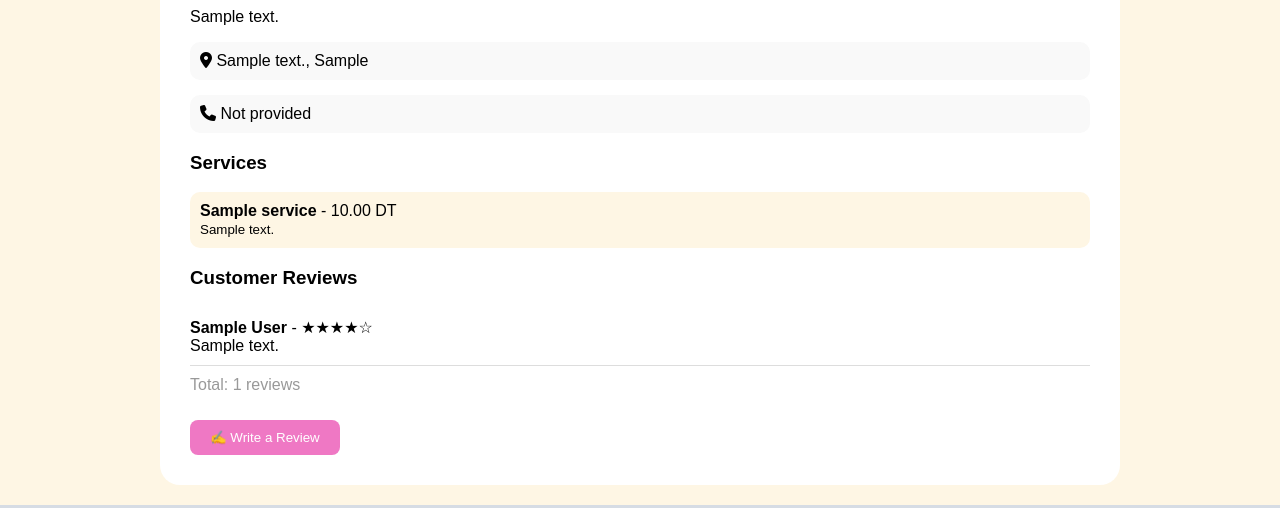
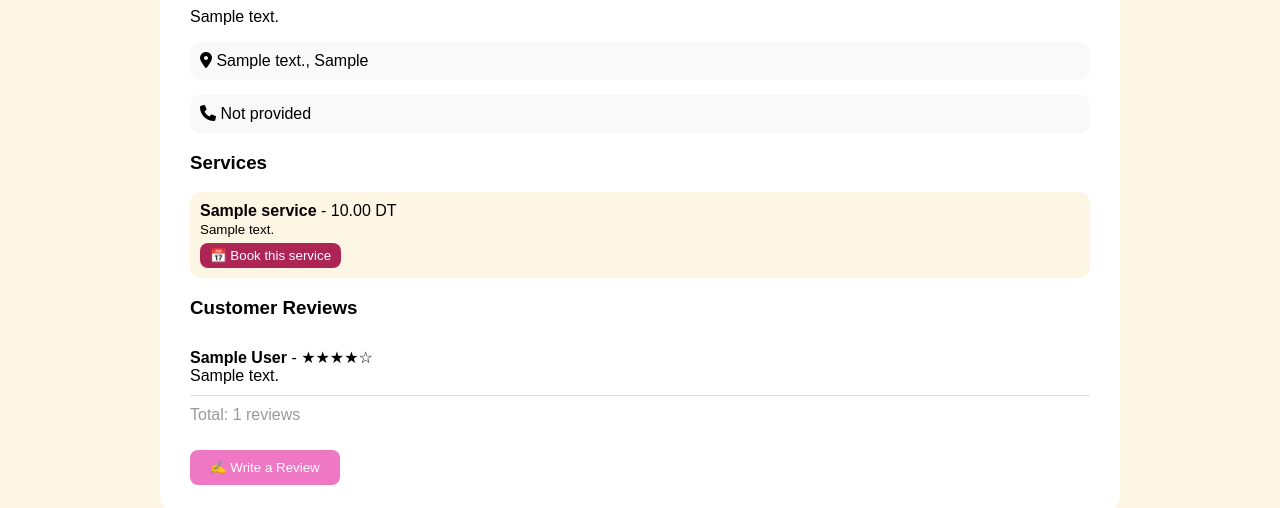
Before and after one commit to chaima674/BeautiTrust, a Django app: page /spot/1/ in a window 1280 px wide. Shown: the part 855-1363 px from the top of the page. Run offline with Django 5.2, Linux system fonts and the light colour scheme; tables that the repository leaves empty hold one stand-in row (values such as "Sample post"); grey boxes marked "Sample" are stand-in pictures.

Commit message:
completed project

```diff
--- a/core/admin.py
+++ b/core/admin.py
@@ -66,7 +66,7 @@ class CartAdmin(admin.ModelAdmin):
 # ========== Transaction Admin ==========
 @admin.register(Transaction)
 class TransactionAdmin(admin.ModelAdmin):
-    list_display = ('id', 'user', 'transaction_type', 'total_price', 'status', 'transaction_date')
+    list_display = ('id', 'user', 'transaction_type', 'total_price', 'commission_amount', 'status', 'transaction_date')
     list_filter = ('status', 'transaction_type', 'transaction_date')
     search_fields = ('user__full_name',)
     readonly_fields = ('transaction_date',)
@@ -78,7 +78,7 @@ class ReviewAdmin(admin.ModelAdmin):
     list_filter = ('rating', 'created_at')
     search_fields = ('comment', 'user__full_name')
 
-# ========== Product Review Admin (NEW) ==========
+# ========== Product Review Admin ==========
 @admin.register(ProductReview)
 class ProductReviewAdmin(admin.ModelAdmin):
     list_display = ('user', 'product', 'rating', 'created_at')
--- a/core/api.py
+++ b/core/api.py
@@ -4,14 +4,13 @@ from django.contrib.auth.hashers import check_password, make_password
 from django.views.decorators.csrf import csrf_exempt
 import json
 
-# ========== SPOTS & PRODUCTS API (FIXED WITH SERVICES) ==========
+# ========== SPOTS & PRODUCTS API ==========
 
 def get_spots(request):
     """Get all beauty spots with their services"""
     spots = BeautySpot.objects.all()
     data = []
     for spot in spots:
-        # Get all services for this spot from the Service model
         services = list(Service.objects.filter(beautyspot=spot).values_list('name', flat=True))
         data.append({
             'id': spot.id,
@@ -103,14 +102,8 @@ def get_spot_detail(request, spot_id):
     """Get detailed information about a specific beauty spot"""
     try:
         spot = BeautySpot.objects.get(id=spot_id)
-
-        # Get services for this spot
         services = list(Service.objects.filter(beautyspot=spot).values('id', 'name', 'description', 'price'))
-
-        # Get reviews for this spot
         reviews = list(spot.reviews.values('id', 'user__full_name', 'rating', 'comment', 'created_at'))
-
-        # Calculate average rating
         if reviews:
             avg_rating = sum(r['rating'] for r in reviews) / len(reviews)
         else:
@@ -131,7 +124,6 @@ def get_spot_detail(request, spot_id):
             'reviews': reviews,
             'review_count': len(reviews)
         }
-
         return JsonResponse(spot_data, safe=False)
     except BeautySpot.DoesNotExist:
         return JsonResponse({'error': 'Spot not found'}, status=404)
@@ -139,17 +131,12 @@ def get_spot_detail(request, spot_id):
 # ========== PRODUCT DETAIL API ==========
 
 def get_product_detail(request, product_id):
-    """Get detailed information about a specific product including reviews"""
     from .models import ProductReview
     try:
         product = Product.objects.get(id=product_id)
-
-        # Get reviews for this product
         reviews = list(ProductReview.objects.filter(product_id=product_id).values(
             'id', 'user__full_name', 'rating', 'comment', 'created_at'
         ))
-
-        # Calculate average rating
         if reviews:
             avg_rating = sum(r['rating'] for r in reviews) / len(reviews)
         else:
@@ -170,7 +157,6 @@ def get_product_detail(request, product_id):
             'provider_city': product.provider.city if product.provider else '',
             'reviews': reviews,
         }
-
         return JsonResponse(product_data, safe=False)
     except Product.DoesNotExist:
         return JsonResponse({'error': 'Product not found'}, status=404)
@@ -178,7 +164,6 @@ def get_product_detail(request, product_id):
 # ========== REVIEWS API ==========
 
 def get_reviews(request):
-    """Get all reviews for beauty spots"""
     from .models import Review
     reviews = list(Review.objects.values(
         'id', 'user__full_name', 'beautyspot__name', 'beautyspot_id', 'rating', 'comment', 'created_at'
@@ -187,7 +172,6 @@ def get_reviews(request):
 
 @csrf_exempt
 def add_review(request):
-    """Add a new review (only for logged-in users)"""
     from .models import Review
     if request.method != 'POST':
         return JsonResponse({'success': False, 'error': 'Invalid request method'})
@@ -211,7 +195,6 @@ def add_review(request):
 # ========== PRODUCT REVIEWS API ==========
 
 def get_product_reviews(request):
-    """Get all reviews for products"""
     from .models import ProductReview
     reviews = list(ProductReview.objects.values(
         'id', 'user__full_name', 'product__name', 'product_id', 'rating', 'comment', 'created_at'
@@ -220,7 +203,6 @@ def get_product_reviews(request):
 
 @csrf_exempt
 def add_product_review(request):
-    """Add a new product review (only for logged-in users)"""
     from .models import ProductReview
     if request.method != 'POST':
         return JsonResponse({'success': False, 'error': 'Invalid request method'})
@@ -244,7 +226,6 @@ def add_product_review(request):
 # ========== ADVICE RESPONSES API ==========
 
 def get_advice_responses(request):
-    """Get all advice responses"""
     from .models import AdviceResponse
     responses = list(AdviceResponse.objects.values(
         'id', 'user__full_name', 'question_text', 'answer_text', 'created_at'
@@ -265,7 +246,6 @@ def save_advice_response(request):
         data = json.loads(request.body)
         question_text = data.get('question_text')
         answer_text = data.get('answer_text')
-
         response = AdviceResponse.objects.create(
             user_id=user_id,
             question_text=question_text,
@@ -317,9 +297,14 @@ def add_to_cart(request):
         if item_type == 'spot':
             item = BeautySpot.objects.get(id=item_id)
             Cart.objects.create(user_id=user_id, beautyspot=item, quantity=1)
-        else:
+        elif item_type == 'product':
             item = Product.objects.get(id=item_id)
             Cart.objects.create(user_id=user_id, product=item, quantity=1)
+        elif item_type == 'service':
+            item = Service.objects.get(id=item_id)
+            Cart.objects.create(user_id=user_id, service=item, quantity=1)
+        else:
+            return JsonResponse({'success': False, 'error': 'Invalid item_type'})
 
         return JsonResponse({'success': True})
     except Exception as e:
@@ -353,7 +338,7 @@ def add_to_wishlist(request):
     except Exception as e:
         return JsonResponse({'success': False, 'error': str(e)})
 
-# ========== TRANSACTION API (FIXED) ==========
+# ========== TRANSACTION API ==========
 
 @csrf_exempt
 def create_transaction(request):
@@ -372,8 +357,13 @@ def create_transaction(request):
         price = data.get('price', 50)
         commission = price * 0.10
 
-        # Map 'spot' to 'service' because Transaction model only accepts 'product' or 'service'
-        mapped_type = 'service' if item_type == 'spot' else item_type
+        # Determine transaction_type (must be 'product' or 'service')
+        if item_type == 'product':
+            mapped_type = 'product'
+        elif item_type == 'service' or item_type == 'spot':
+            mapped_type = 'service'
+        else:
+            return JsonResponse({'success': False, 'error': 'Invalid item_type for transaction'})
 
         transaction = Transaction.objects.create(
             user_id=user_id,
@@ -386,7 +376,10 @@ def create_transaction(request):
         if item_type == 'product':
             product = Product.objects.get(id=item_id)
             transaction.product = product
-        else:
+        elif item_type == 'service':
+            service = Service.objects.get(id=item_id)
+            transaction.service = service
+        else:  # 'spot' fallback (for backward compatibility)
             spot = BeautySpot.objects.get(id=item_id)
             transaction.beautyspot = spot
 
@@ -395,7 +388,7 @@ def create_transaction(request):
     except Exception as e:
         return JsonResponse({'success': False, 'error': str(e)})
 
-# ========== GET USER CART & WISHLIST API (UPDATED) ==========
+# ========== GET USER CART & WISHLIST API ==========
 
 def get_user_cart(request):
     """Get current user's cart items including cart item IDs"""
@@ -430,11 +423,11 @@ def get_user_cart(request):
             spot = item.service.beautyspot
             data.append({
                 'cart_item_id': item.id,
-                'id': spot.id,
-                'name': spot.name,
+                'id': item.service.id,
+                'name': item.service.name,
                 'price': float(item.service.price),
                 'image_url': spot.image_url,
-                'type': 'spot',
+                'type': 'service',
                 'service_name': item.service.name,
                 'quantity': item.quantity
             })
--- a/core/views.py
+++ b/core/views.py
@@ -42,7 +42,7 @@ def login_view(request):
             if check_password(password, user.password_hash):
                 request.session['user_id'] = user.id
 
-                # Save preference if it exists in URL
+                # Save preference
                 if pref and name:
                     request.session['prefChoice'] = pref
                     request.session['prefName'] = name
--- a/templates/home/home.html
+++ b/templates/home/home.html
@@ -86,7 +86,7 @@
             </div>
         </div>
 
-        <!-- Third Part: Image Left (AUTHENTICATION CHECK ADDED) -->
+        <!-- Third Part: Image Left -->
         <div class="section" id="personalized-advice">
             <div class="content-item left">
                 <img src="{% static 'images/advice.jpg' %}" alt="Advice">
@@ -165,7 +165,7 @@
             window.location.href = '/logout/';
         }
 
-        // Get preference from Django session (passed from views.py)
+        // Get preference from Django session
         const prefChoice = "{{ prefChoice|default:'' }}";
         const prefName = "{{ prefName|default:'' }}";
 
--- a/templates/spot_detail.html
+++ b/templates/spot_detail.html
@@ -95,6 +95,36 @@
                 });
         }
 
+        //Book a specific service
+        function addServiceToCart(serviceId, serviceName, servicePrice) {
+            fetch('/api/check-auth/')
+                .then(res => res.json())
+                .then(auth => {
+                    if (!auth.is_authenticated) {
+                        alert("Please login to book a service!");
+                        window.location.href = '/login/';
+                        return;
+                    }
+                    fetch('/api/add-to-cart/', {
+                        method: 'POST',
+                        headers: { 'Content-Type': 'application/json' },
+                        body: JSON.stringify({
+                            item_type: 'service',
+                            item_id: serviceId
+                        })
+                    })
+                    .then(res => res.json())
+                    .then(data => {
+                        if (data.success) {
+                            alert(`✅ ${serviceName} added to cart (${servicePrice} DT)`);
+                        } else {
+                            alert("Error: " + data.error);
+                        }
+                    })
+                    .catch(err => alert("Request failed: " + err));
+                });
+        }
+
         fetch('/api/spot/' + spotId + '/')
             .then(res => res.json())
             .then(spot => {
@@ -102,7 +132,14 @@
                 if (spot.services && spot.services.length > 0) {
                     servicesHtml = '<h3>Services</h3>';
                     for (let i = 0; i < spot.services.length; i++) {
-                        servicesHtml += '<div class="service"><strong>' + spot.services[i].name + '</strong> - ' + spot.services[i].price + ' DT<br><small>' + (spot.services[i].description || '') + '</small></div>';
+                        let service = spot.services[i];
+                        servicesHtml += `
+                            <div class="service">
+                                <strong>${service.name}</strong> - ${service.price} DT<br>
+                                <small>${service.description || ''}</small><br>
+                                <button onclick="addServiceToCart(${service.id}, '${service.name.replace(/'/g, "\\'")}', ${service.price})" style="margin-top: 5px; background:#AD2555; padding:5px 10px;">📅 Book this service</button>
+                            </div>
+                        `;
                     }
                 }
 
```
Also changed, not shown: static/js/home.js (+21 -17 lines), templates/product_detail.html (+0 -17 lines).
